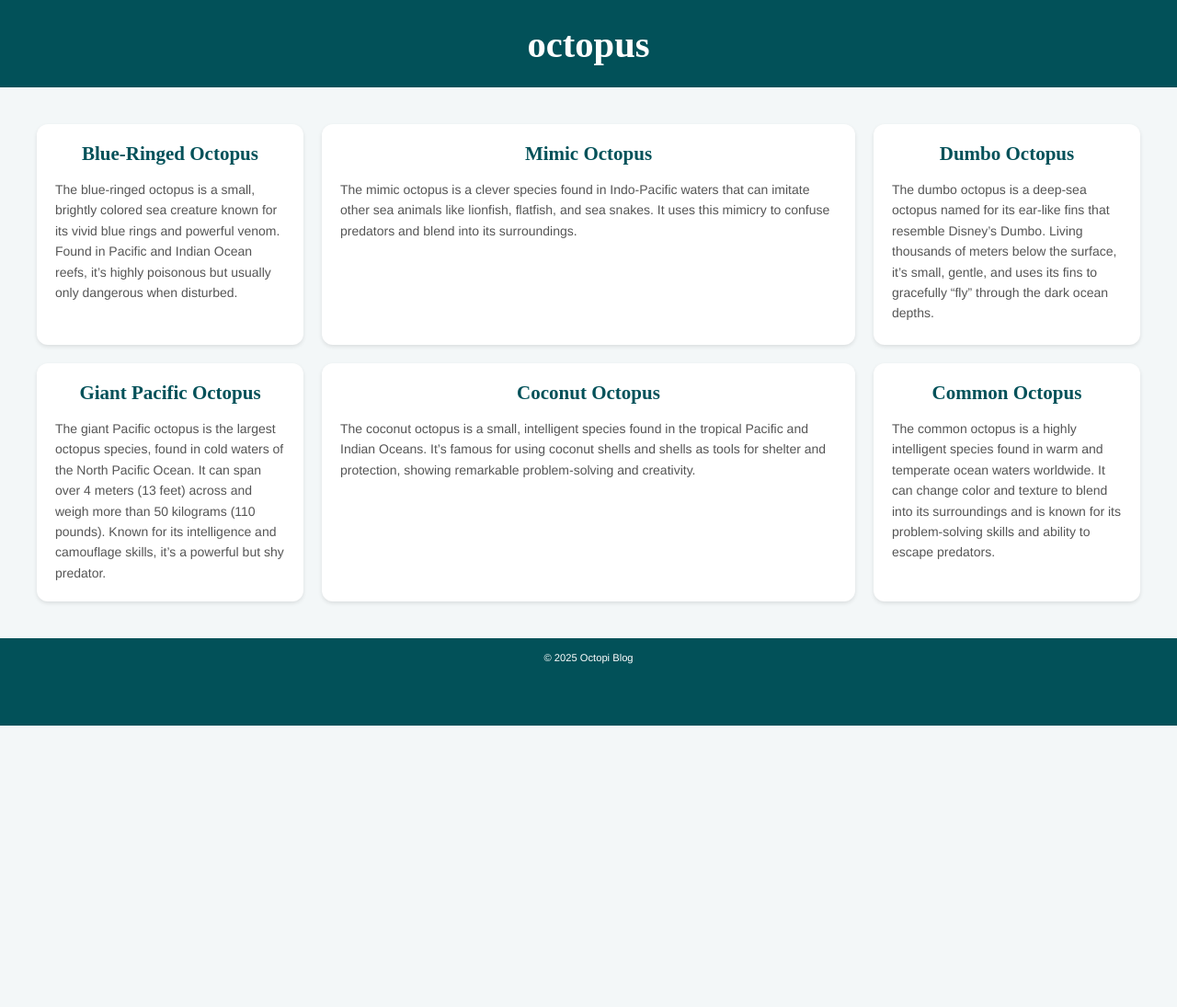
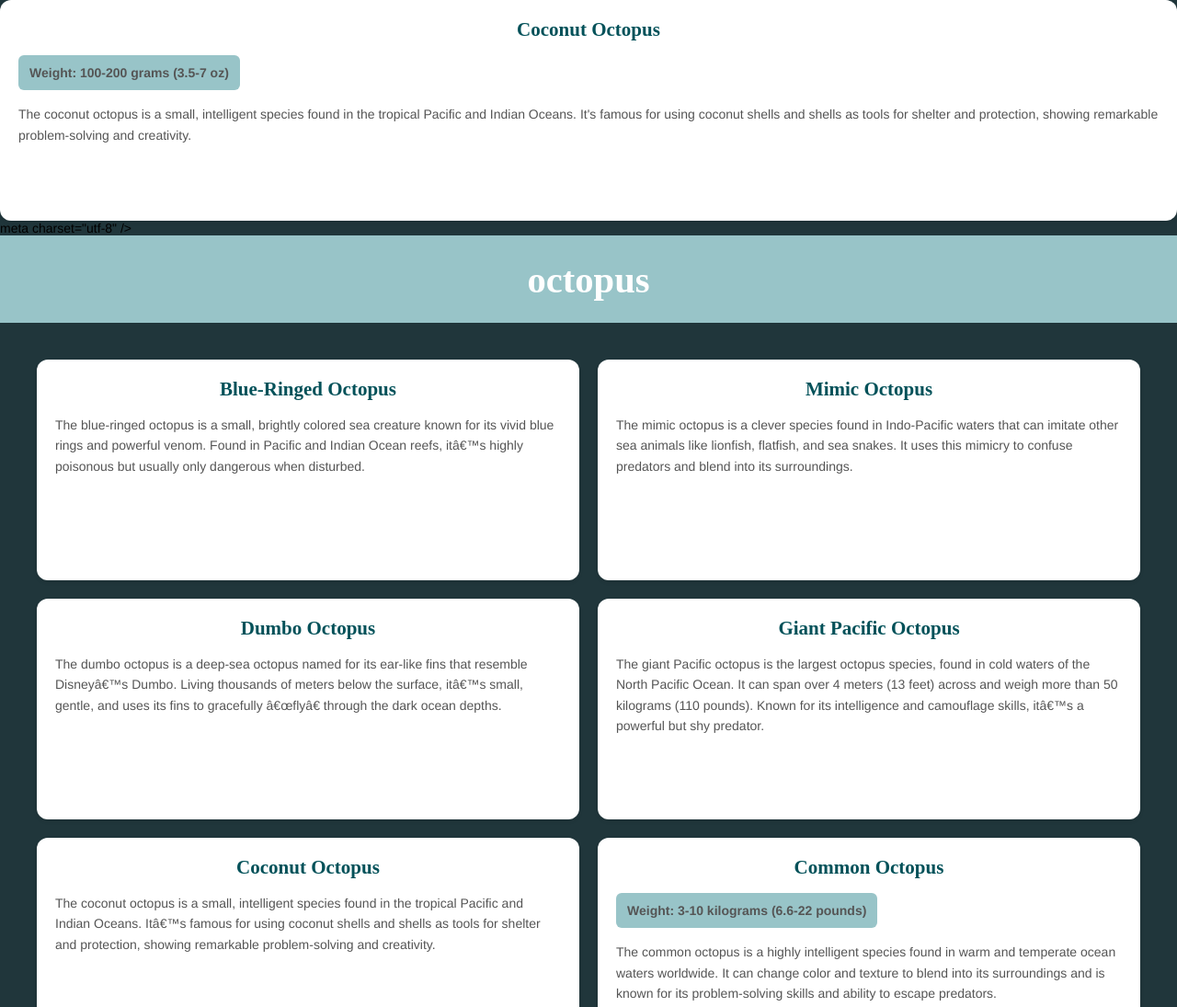
Before and after one commit to TreJpg/EX-14, a plain HTML site: page index.html in a window 1280 px wide. Shown: the top 1095 px of the page at 92% size. Before the commit the page ends 800 px from the top, so only its background shows below. Drawn offline with Linux system fonts and the light colour scheme; a web font is replaced by a local one.

Commit message:
added weight classes to each card with added css

```diff
--- a/index.html
+++ b/index.html
@@ -1,7 +1,11 @@
 <!DOCTYPE html>
 <html lang="en">
   <head>
-    <meta charset="utf-8" />
+       <div class="octopus">
+        <h3>Coconut Octopus</h3>
+        <p class="weight">Weight: 100-200 grams (3.5-7 oz)</p>
+        <p>The coconut octopus is a small, intelligent species found in the tropical Pacific and Indian Oceans. It's famous for using coconut shells and shells as tools for shelter and protection, showing remarkable problem-solving and creativity.</p>
+      </div>meta charset="utf-8" />
     <meta name="viewport" content="width=device-width, initial-scale=1" />
     <link rel="icon" href="https://github.com/favicon.ico" />
 
@@ -47,6 +51,7 @@
       </div>
       <div class="octopus">
         <h3>Common Octopus</h3>
+        <p class="weight">Weight: 3-10 kilograms (6.6-22 pounds)</p>
         <p>The common octopus is a highly intelligent species found in warm and temperate ocean waters worldwide. It can change color and texture to blend into its surroundings and is known for its problem-solving skills and ability to escape predators.</p>
       </div>
     </main>
--- a/style.css
+++ b/style.css
@@ -5,14 +5,14 @@
 
 html {
   font-family: Helvetica, sans-serif;
-  color: black;
+  color: rgb(0, 0, 0);
   font-size: 14px;
 }
 
 body {
   min-width: 500px;
   margin: auto;
-  background-color: #f3f7f8;
+  background-color: #20363b;
 }
 
 header, footer{
@@ -20,7 +20,7 @@ header, footer{
   min-width: 500px;
   height: 50px;
   padding: 15px 0 30px 0;
-  background-color: #025159;
+  background-color: #98c4c8;
   color: #FFFFFF;
 }
 
@@ -44,7 +44,7 @@ img {
 
 main {
   display: grid;
-  grid-template-columns: 1fr 2fr 1fr;
+  grid-template-columns: repeat(2, 1fr);
   gap: 20px;
   padding: 40px 20px;
   max-width: 1200px;
@@ -83,3 +83,16 @@ main {
   text-align: left;
   font-size: 1rem;
 }
+
+.weight {
+  background-color: #98c4c8;
+  color: #025159;
+  padding: 8px 12px;
+  border-radius: 6px;
+  font-size: 0.9rem;
+  font-weight: 600;
+  text-align: center;
+  margin-bottom: 15px;
+  display: inline-block;
+  align-self: flex-start;
+}
```
